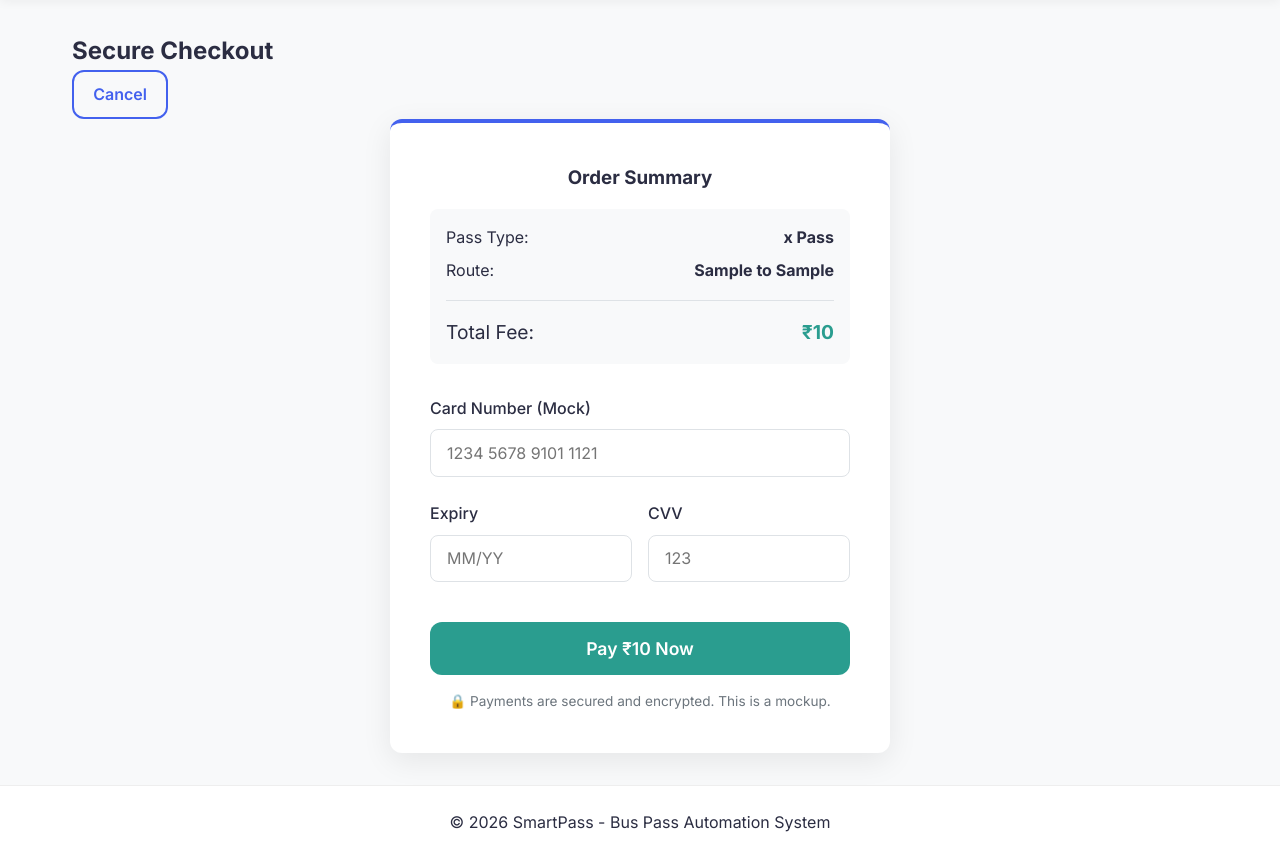
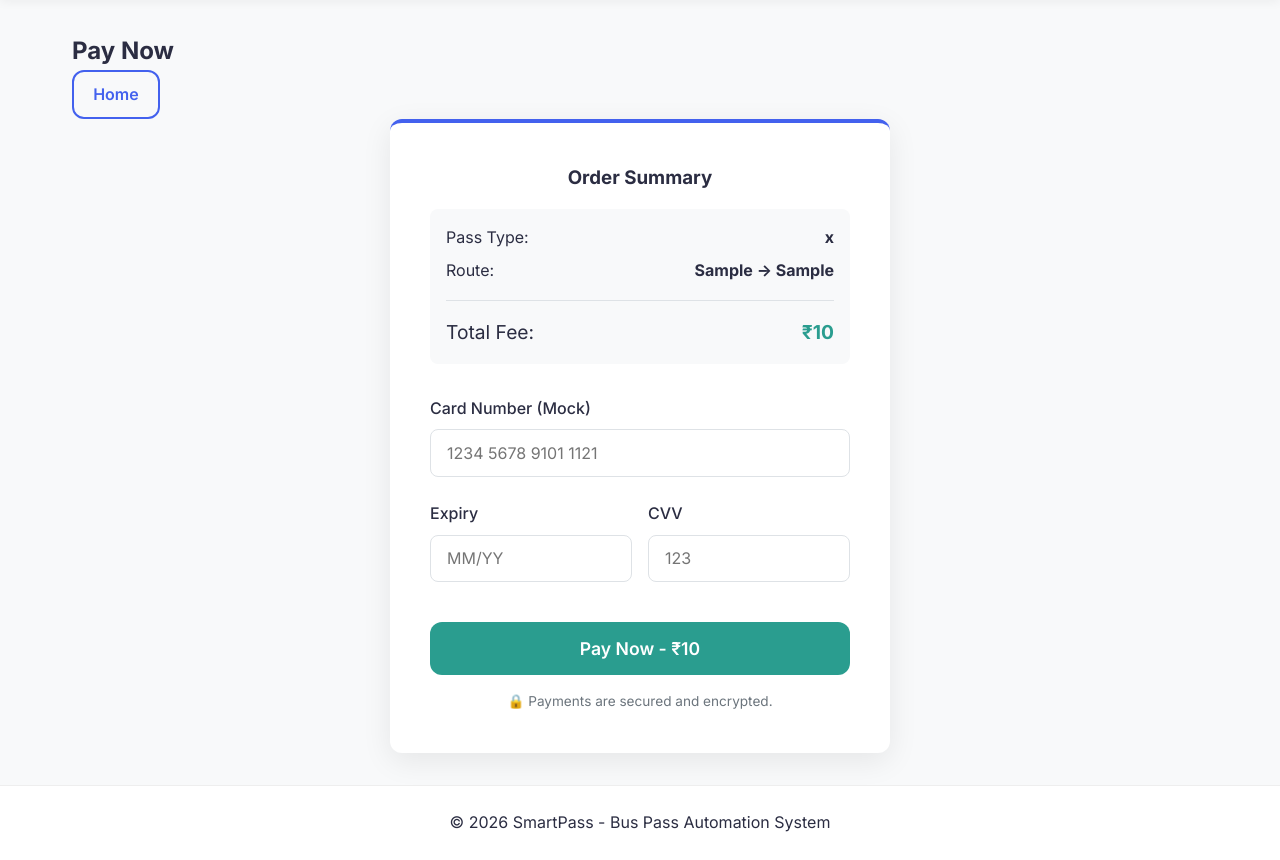
Before and after one commit to adityaavadan/smart_bus_pass, a Flask app: template templates/payment.html in a window 1280 px wide. Shown: the part 77-937 px from the top of the page. Run offline with Flask 3, Linux system fonts and the light colour scheme; the template is opened without the code that fills it: values that come from a table or form of the project are taken from there, others are empty; tables that the repository leaves empty hold one stand-in row (values such as "Sample post").

Commit message:
Update payment.html

```diff
--- a/templates/payment.html
+++ b/templates/payment.html
@@ -1,11 +1,11 @@
 {% extends 'base.html' %}
 
-{% block title %}Complete Payment - SmartPass{% endblock %}
+{% block title %}{{ t.pay_now }} - SmartPass{% endblock %}
 
 {% block content %}
 <div class="dashboard-header">
-    <h2>Secure Checkout</h2>
-    <a href="{{ url_for('student_dashboard') }}" class="btn btn-outline">Cancel</a>
+    <h2>{{ t.pay_now }}</h2>
+    <a href="{{ url_for('student_dashboard') }}" class="btn btn-outline">{{ t.home }}</a>
 </div>
 
 <div class="card" style="margin: 0 auto; max-width: 500px; border-top: 4px solid var(--primary-color);">
@@ -13,12 +13,12 @@
 
     <div style="background: #f8f9fa; padding: 1rem; border-radius: 8px; margin-bottom: 2rem;">
         <p style="display: flex; justify-content: space-between; margin-bottom: 0.5rem;">
-            <span>Pass Type:</span>
-            <strong>{{ application.pass_type }} Pass</strong>
+            <span>{{ t.pass_type }}:</span>
+            <strong>{{ application.pass_type }}</strong>
         </p>
         <p style="display: flex; justify-content: space-between; margin-bottom: 0.5rem;">
             <span>Route:</span>
-            <strong>{{ application.source }} to {{ application.destination }}</strong>
+            <strong>{{ application.source }} &rarr; {{ application.destination }}</strong>
         </p>
         <hr style="border: 0; border-top: 1px solid #dee2e6; margin: 1rem 0;">
         <p style="display: flex; justify-content: space-between; font-size: 1.2rem;">
@@ -43,10 +43,10 @@
             </div>
         </div>
 
-        <button type="submit" class="btn btn-primary form-submit" style="background-color: var(--success);">Pay ₹{{ application.fee }} Now</button>
+        <button type="submit" class="btn btn-primary form-submit" style="background-color: var(--success); width: 100%;">{{ t.pay_now }} - ₹{{ application.fee }}</button>
     </form>
     <p style="text-align: center; margin-top: 1rem; font-size: 0.85rem; color: #6c757d;">
-        🔒 Payments are secured and encrypted. This is a mockup.
+        🔒 Payments are secured and encrypted.
     </p>
 </div>
 {% endblock %}
```
